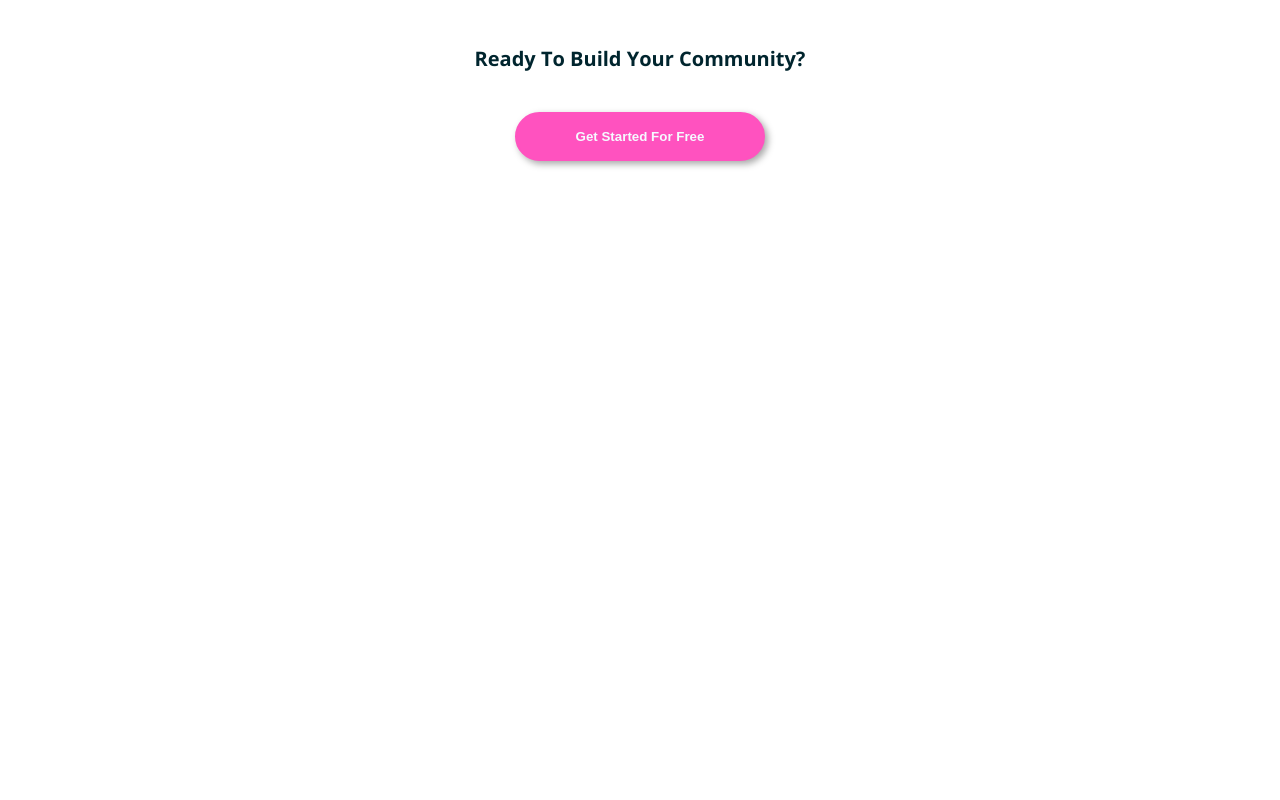
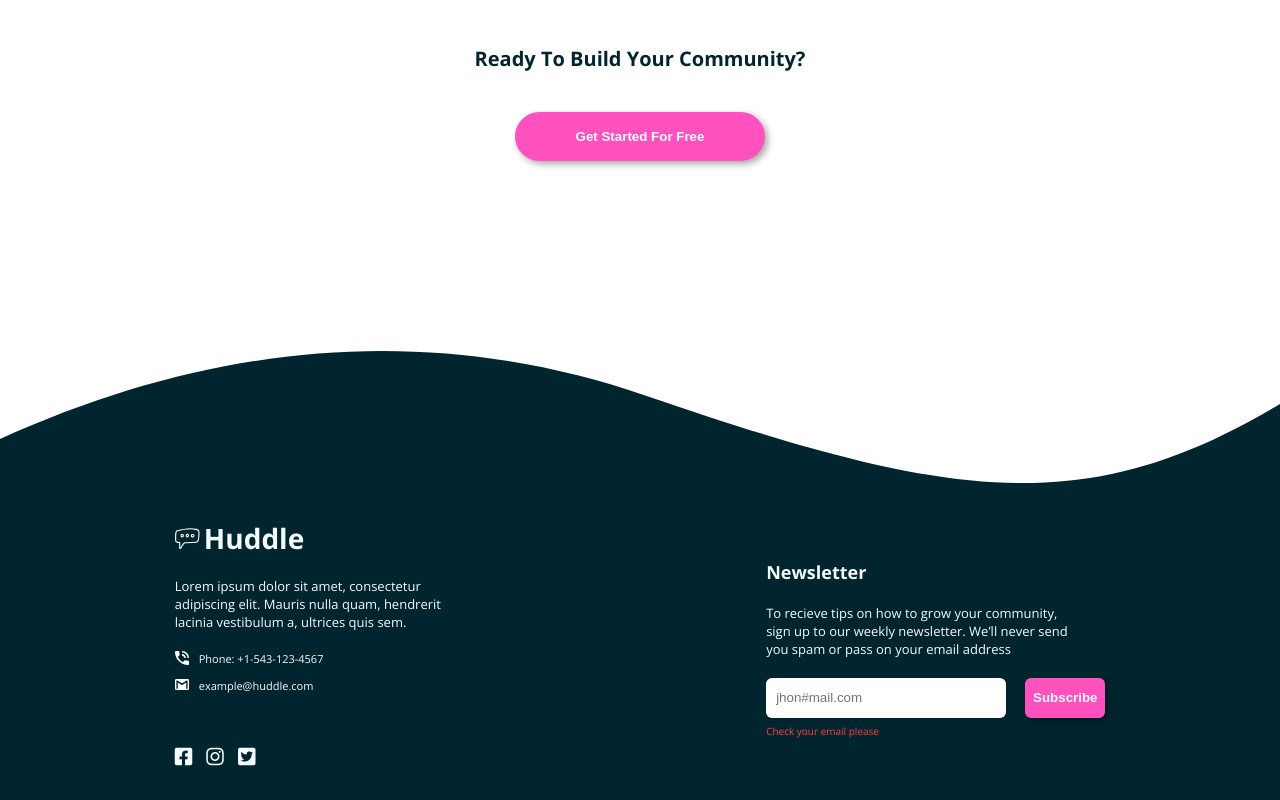
Before and after one commit to AlyElsheikh/Huddle-landing-page-with-curved-sections, a plain HTML site: page index.html in a window 1280 px wide. Shown: the part 2856-3656 px from the top of the page. Before the commit the page ends 3207 px from the top, so only its background shows below. Drawn offline with nearby package versions, Linux system fonts and the light colour scheme.

Commit message:
Add files via upload

```diff
--- a/index.html
+++ b/index.html
@@ -90,6 +90,39 @@
       <button>Get Started For Free</button>
     </section>
 
+    <div class="svgs"><img src="./images/bg-footer-top-desktop.svg"/></div>
+    <footer>
+          <div class="left">
+            <div class="f-logo"> <img src="./images/icon-messages-w.svg"/> <h1>Huddle</h1></div>
+            <p>  Lorem ipsum dolor sit amet, consectetur adipiscing elit. Mauris nulla quam, hendrerit lacinia
+              vestibulum a, ultrices quis sem.
+            </p>
+            <div class="phone-email">
+              <span><img src="images/icon-phone.svg"></span>
+              <span>Phone: +1-543-123-4567</span>
+            </div>
+            <div class="phone-email">
+              <span><img src="images/icon-email.svg"></span>
+              <span>example@huddle.com</span>
+            </div>
+            <div class="social">
+              <a href="#"><i class="fa-brands fa-facebook-square"></i></a>
+              <a href="#"><i class="fa-brands fa-instagram"></i></a>
+              <a href="#"><i class="fa-brands fa-twitter-square"></i></a>
+            </div>
+          </div>
+          <div class="right">
+            <h4>Newsletter</h4>
+            <p>To recieve tips on how to grow your community, sign up to our weekly newsletter. We’ll never
+              send you spam or pass on your email address
+            </p>
+            <div class="contact">
+              <input type="text" placeholder="jhon#mail.com" />
+              <button>Subscribe</button>
+            </div>
+            <span>Check your email please</span>
+          </div>
+    </footer>
 
   </div>
 </body>
```
